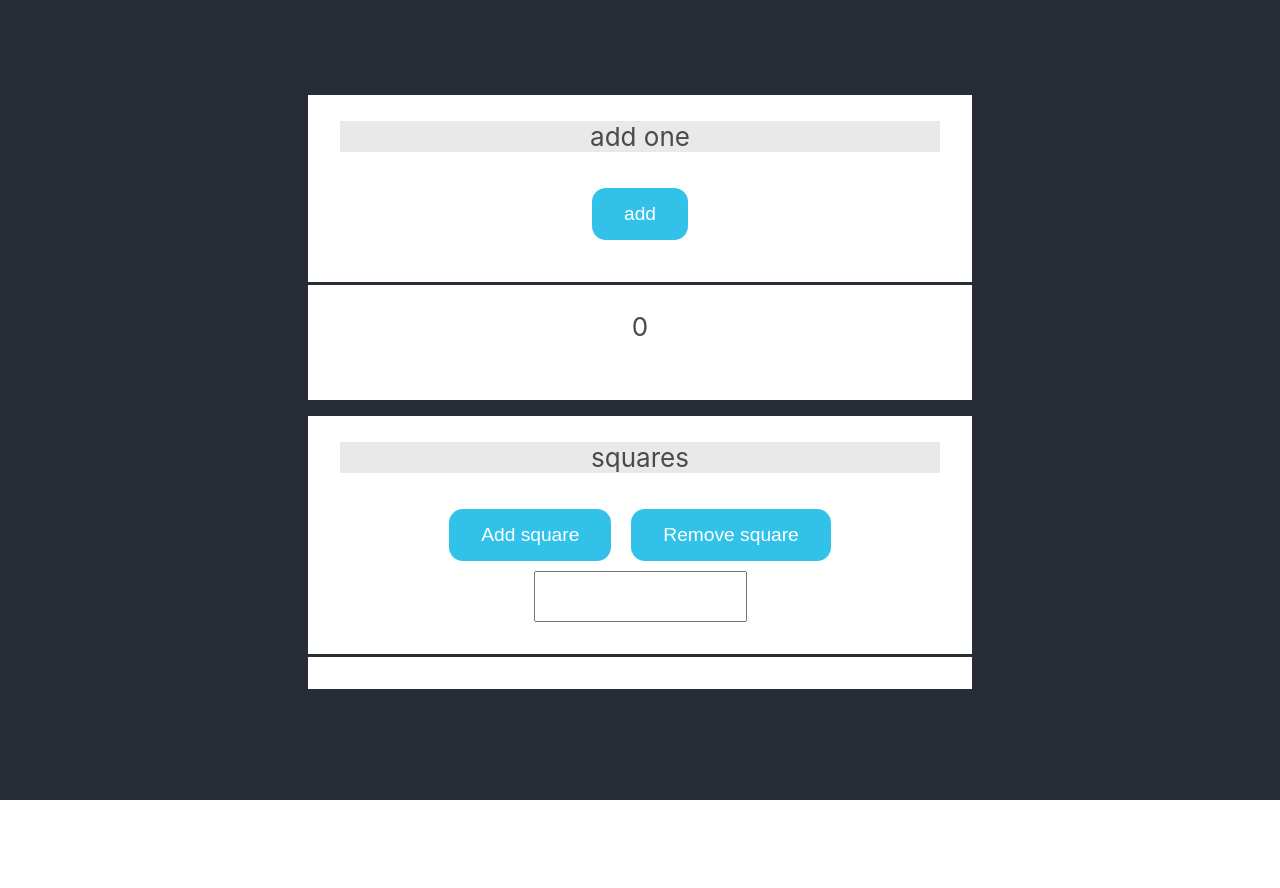
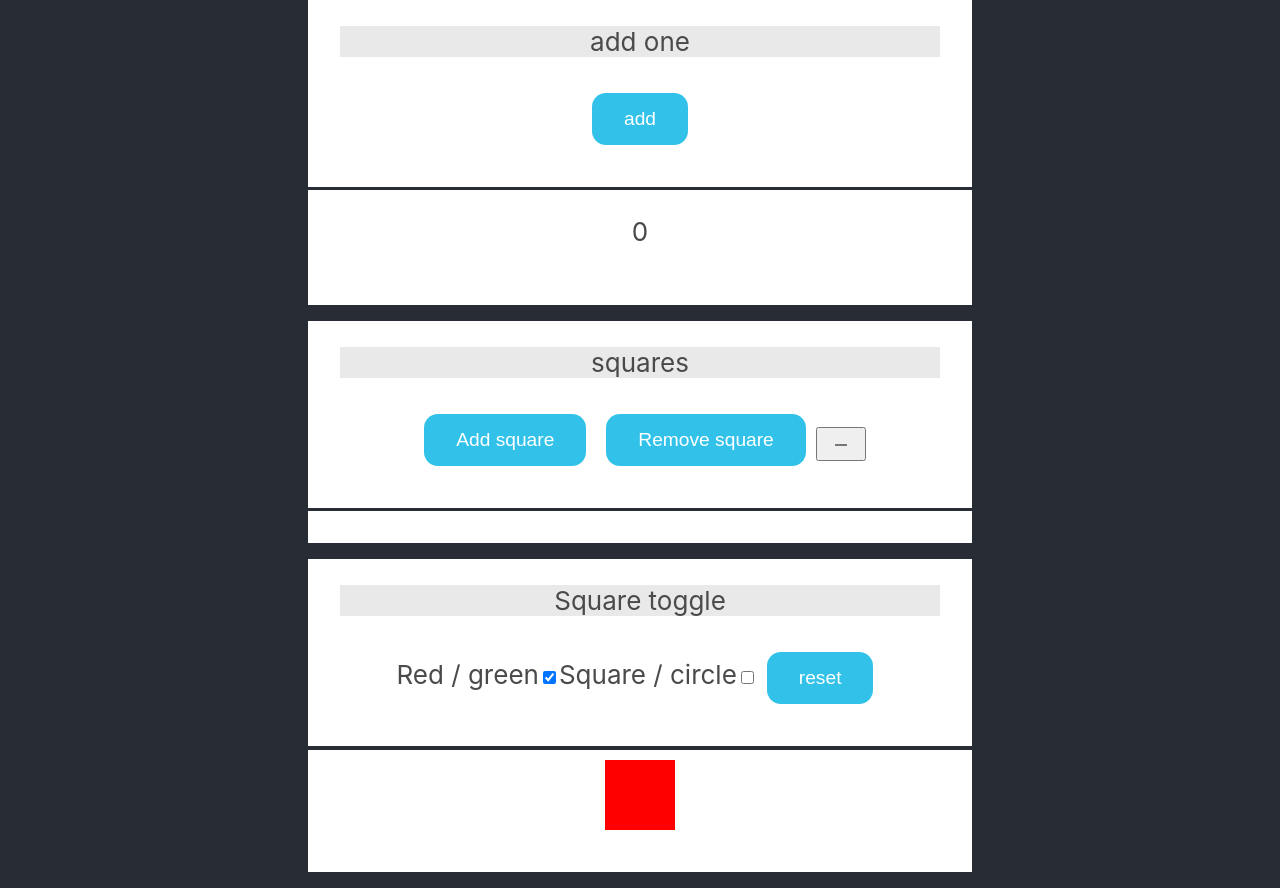
Before and after one commit to brokenfingers/reactjs_bit, a React (Create React App) app: page / in a window 1280 px wide. Before the commit the page ends 800 px from the top, so only its background shows below. Built offline with nearby package versions, Linux system fonts and the light colour scheme.

Commit message:
reset checked button

```diff
--- a/src/App.jsx
+++ b/src/App.jsx
@@ -6,7 +6,24 @@ function App() {
 
     const [number, setNumber] = useState(null)
     const [squareArr, setSquareArr] = useState([])
-    const [text, setText] = useState('');
+    const [text, setText] = useState('#fff');
+    const [check, setCheck] = useState(true)
+    const [check2, setCheck2] = useState(false)
+
+
+    const handleCheck = (e) => {
+        setCheck(i => !i)
+    }
+
+    const handleCheck2 = () => {
+        setCheck2(i => !i)
+    }
+
+    const resetCheck = () => {
+        setCheck(false)
+        setCheck2(false)
+
+    }
 
     const handleText = (e) => {
         setText(e.target.value)
@@ -61,12 +78,24 @@ function App() {
                     <p className="title">squares</p>
                     <button onClick={handleAddSquare}>Add square</button>
                     <button onClick={handleRemoveSquare}>Remove square</button>
-                    <input onChange={handleText} type='text' value={text}></input>
+                    <input onChange={handleText} type='color' value={text}></input>
                 </div>
                 <div className='card'>
                     {
-                        squareArr.map((itm, i) => <div className='square' key={i}>{itm !== 1 ? itm : null}</div>)
+                        squareArr.map((itm, i) => <div className='square' style={{backgroundColor: itm !== 1 ? itm : null}} key={i}></div>)
                     }
+                </div>
+
+                <div className="card">
+                    <p className="title">Square toggle</p>
+                    <label>Red / green</label>
+                    <input type="checkbox" name='ga' value={check} onChange={handleCheck} checked={check === true}/>
+                    <label>Square / circle</label>
+                    <input type="checkbox" name='ga' value={check} onChange={handleCheck2} checked={check2}/>
+                    <button onClick={resetCheck}>reset</button>
+                </div>
+                <div className="card">
+                    <div className='square' style={{backgroundColor:check ? '#FF0000' : '#00ff00', borderRadius: check2 ? '50%' : '0'}}></div>
                 </div>
 
             </header>
```
